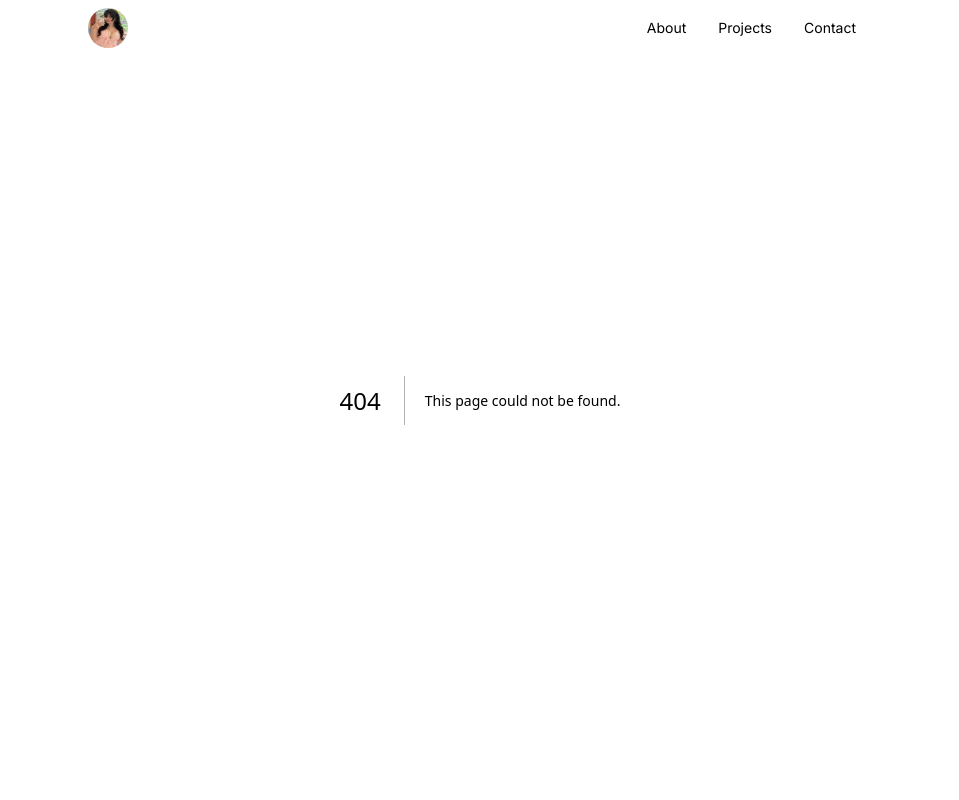
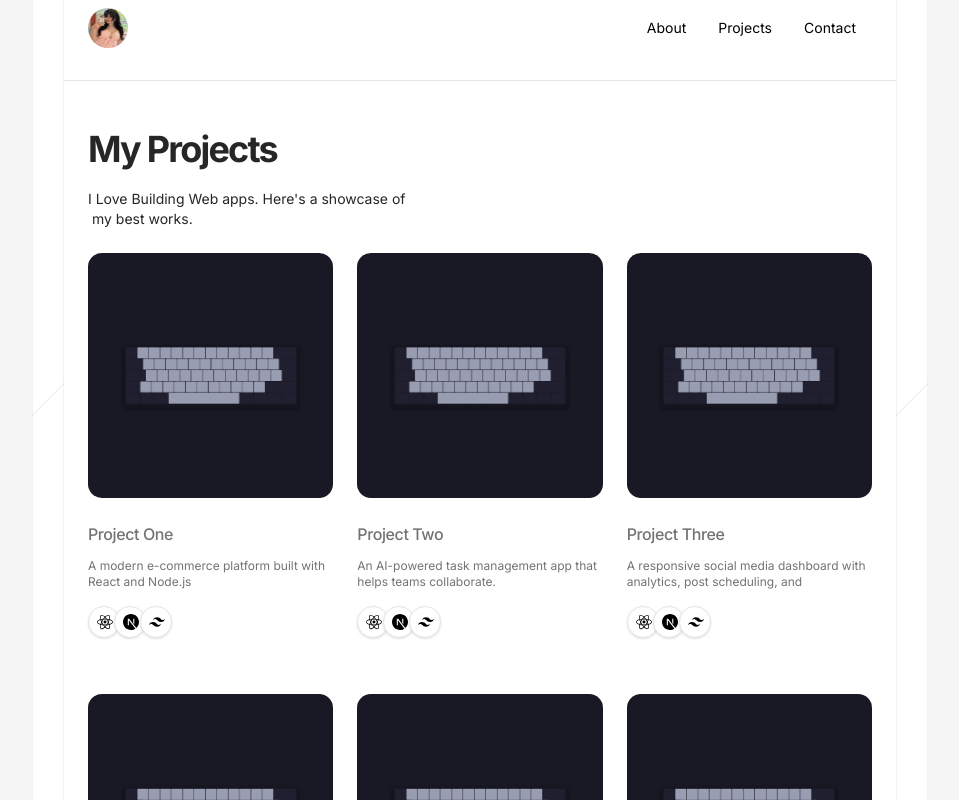
Before and after one commit to Pranab-kr/protfolio, a Next.js app: page /projects in a window 1280 px wide. Before the commit this address had no page. Shown: the top 800 px of the page, without its empty margins (160-1119 px from the left). Built offline with nearby package versions, Linux system fonts and the light colour scheme.

Commit message:
projects added

```diff
--- /dev/null
+++ b/src/app/projects/page.tsx
@@ -0,0 +1,145 @@
+"use client";
+import { Container } from "@/components/container";
+import SideScale from "@/components/SideScale";
+import Image from "next/image";
+import React from "react";
+import { motion } from "motion/react";
+import Link from "next/link";
+import BgPro from "@/components/BgPro";
+import SvgHover from "@/components/projects/SvgHover ";
+import { TextAnimate } from "@/components/magicui/text-animate";
+
+const page = () => {
+  const projects = [
+    {
+      title: "Project One",
+      src: "/keyBoard.png",
+      href: "#",
+      description: "A modern e-commerce platform built with React and Node.js",
+    },
+    {
+      title: "Project Two",
+      src: "/keyBoard.png",
+      href: "#",
+      description:
+        "An AI-powered task management app that helps teams collaborate.",
+    },
+    {
+      title: "Project Three",
+      src: "/keyBoard.png",
+      href: "#",
+      description:
+        "A responsive social media dashboard with analytics, post scheduling, and ",
+    },
+    {
+      title: "Project One",
+      src: "/keyBoard.png",
+      href: "#",
+      description: "A modern e-commerce platform built with React and Node.js",
+    },
+    {
+      title: "Project Two",
+      src: "/keyBoard.png",
+      href: "#",
+      description:
+        "An AI-powered task management app that helps teams collaborate.",
+    },
+    {
+      title: "Project Three",
+      src: "/keyBoard.png",
+      href: "#",
+      description:
+        "A responsive social media dashboard with analytics, post scheduling, and ",
+    },
+  ];
+  const projectDescription: string =
+    "I Love Building Web apps. Here's a showcase of my best works.";
+
+  return (
+    <div className="flex min-h-screen items-start justify-start">
+      <Container className="min-h-[110vh] p-8 md:pt-20 md:pb-10">
+        <SideScale />
+        <motion.div
+          initial={{ opacity: 0 }}
+          whileInView={{ opacity: 1 }}
+          transition={{
+            duration: 0.5,
+            ease: "easeOut",
+          }}
+          className="border-y border-neutral-200 px-6 py-8"
+          id="Projects-Section"
+        >
+          <motion.h1
+            initial={{ opacity: 0, filter: "blur(20px)", y: 10 }}
+            animate={{ opacity: 1, filter: "blur(0px)", y: 0 }}
+            transition={{ duration: 0.3, delay: 0.1 }}
+            viewport={{ once: true }}
+            className="text-primary mt-4 pb-4 text-2xl font-bold tracking-tighter drop-shadow-xs drop-shadow-neutral-200 md:text-4xl"
+          >
+            My Projects
+          </motion.h1>
+          <div className="text-primary md:text-md relative w-fit max-w-xs py-1 text-sm">
+            <TextAnimate
+              animation="blurInUp"
+              once={true}
+              by="word"
+              duration={0.2}
+              delay={0.2}
+            >
+              {projectDescription}
+            </TextAnimate>
+          </div>
+
+          <div className="grid grid-cols-1 gap-6 py-5 md:grid-cols-3">
+            {projects.map((project, idx) => (
+              <motion.div
+                initial={{
+                  opacity: 0,
+                  filter: "blur(10px)",
+                  y: 20,
+                }}
+                whileInView={{
+                  opacity: 1,
+                  filter: "blur(0px)",
+                  y: 0,
+                }}
+                transition={{
+                  duration: 0.3,
+                  delay: idx * 0.15,
+                  ease: "easeOut",
+                }}
+                viewport={{ once: true }}
+                whileHover={{
+                  transition: { duration: 0.3, ease: "easeInOut" },
+                }}
+                className="group hover:shadow-minimal rounded-3xl transition-shadow duration-300"
+                key={project.title}
+              >
+                <Link href={project.href}>
+                  <Image
+                    src={project.src}
+                    alt={project.title}
+                    height={500}
+                    width={500}
+                    className="aspect-square rounded-xl object-cover transition-transform duration-300 ease-in-out group-hover:scale-[1.02]"
+                  />
+                  <div className="pb-4 transition-all duration-300 ease-in-out group-hover:pl-[14px]">
+                    <h2 className="z-20 pt-6 font-medium tracking-tight text-neutral-500 dark:text-neutral-300">
+                      {project.title}
+                    </h2>
+                    <p className="max-w-sm pt-3 text-xs text-neutral-500 dark:text-neutral-400">
+                      {project.description}
+                    </p>
+                    <SvgHover />
+                  </div>
+                </Link>
+              </motion.div>
+            ))}
+          </div>
+        </motion.div>
+      </Container>
+    </div>
+  );
+};
+
+export default page;
--- a/src/components/ContactSection.tsx
+++ b/src/components/ContactSection.tsx
@@ -5,11 +5,11 @@ const ContactSection = () => {
   return (
     <div className="flex flex-col items-center justify-center gap-4 pt-32">
       <Link href="/contact">
-        <Button className="rounded-lg px-4 py-1">Contact</Button>
+        {/* <Button className="rounded-lg px-4 py-1">Contact</Button> */}
       </Link>
       <h1 className="text-primary text-5xl font-bold">Get in Touch</h1>
       <p className="text-secondary max-w-lg text-center text-lg">
-        Want to chat? Just shoot me a dm with a direct question on twitter and
+        Want to chat? Just shoot me a dm with a direct question on X and
         I&apos;ll respond whenever I can.
       </p>
     </div>
--- a/src/components/Footer.tsx
+++ b/src/components/Footer.tsx
@@ -5,16 +5,16 @@ import { FaXTwitter } from "react-icons/fa6";
 
 const Footer = () => {
   return (
-    <div className="mt-16 flex justify-between border-t border-neutral-200 px-2 px-6 pt-3">
+    <div className="mt-16 flex justify-between border-t border-neutral-200 px-6 pt-3">
       <p className="text-xs text-neutral-500">Build By Pranab kr</p>
       <div className="flex items-center justify-center gap-4">
-        <Link href="https://github.com/pranabkr" target="_blank">
+        <Link href="https://github.com/Pranab-kr" target="_blank">
           <LuGithub className="size-5 text-neutral-500 hover:text-neutral-700" />
         </Link>
-        <Link href="https://www.linkedin.com/in/pranabkr/" target="_blank">
+        <Link href="#" target="_blank">
           <CiLinkedin className="size-5 text-neutral-500 hover:text-neutral-700" />
         </Link>
-        <Link href="https://twitter.com/pranabkr" target="_blank">
+        <Link href="#" target="_blank">
           <FaXTwitter className="size-5 text-neutral-500 hover:text-neutral-700" />
         </Link>
       </div>
```
